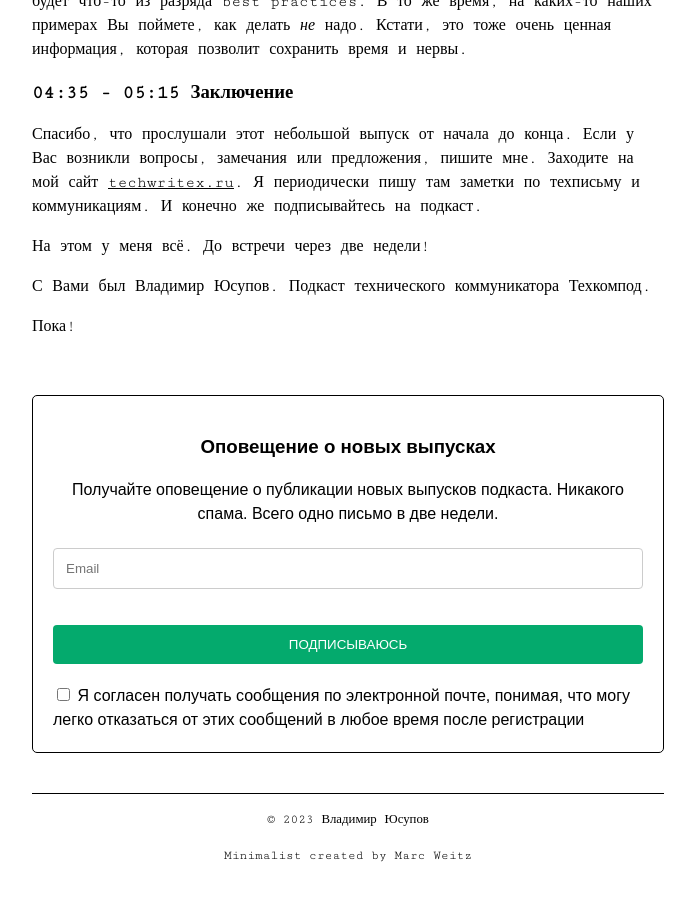
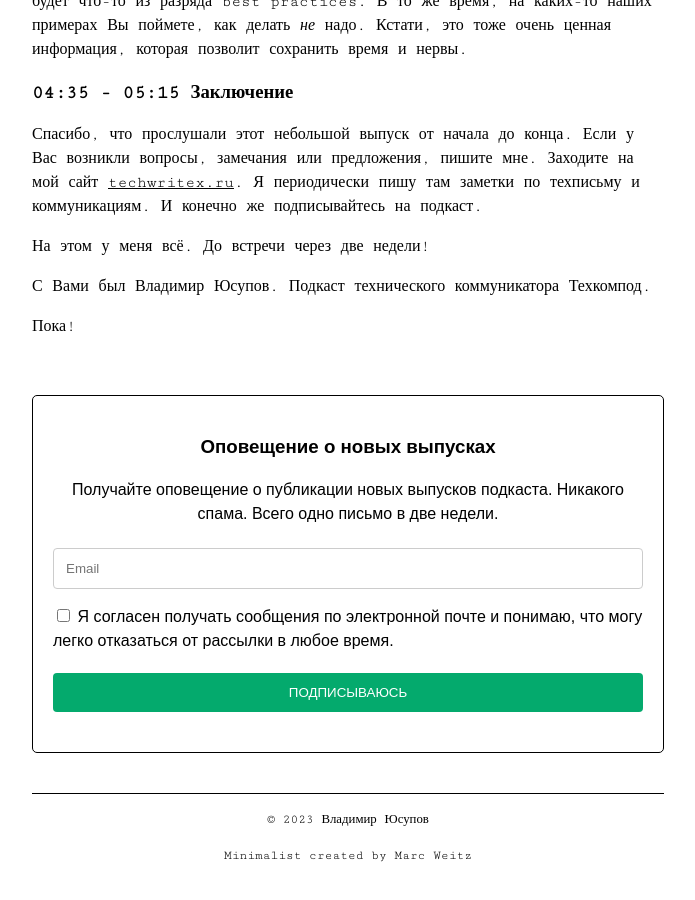
Before and after one commit to techwritex/techcommpod, a Jekyll site: the page built from _posts/2023-03-16-vypusk-4-edinyj-istochnik-pravdy-dopolnenie.md, in a window 1280 px wide and 900 px high, scrolled down 2504 px. Shown: the whole window, without its empty margins (292-987 px from the left). Built offline with Jekyll 4.4.1, drawn with Linux system fonts in a browser that asks for light colours.

Commit message:
techcommpod-1.7.7-subscribe-form-2

```diff
--- a/_includes/podcast_subscribe_form_1.html
+++ b/_includes/podcast_subscribe_form_1.html
@@ -13,6 +13,8 @@
     name="subscribtion_form">
     <div><input type="email" id="email" name="email" placeholder="Email"
         style="width:100%; padding: 12px; border: 1px solid #ccc; border-radius: 4px; box-sizing: border-box; margin-top: 6px; margin-bottom: 16px; resize: vertical;">
+        <input type="checkbox" id="agreement" name="agreement" value="1" required>
+        <label for="agreement">Я согласен получать сообщения по электронной почте и понимаю, что могу легко отказаться от рассылки в любое время.</label><br>
     </div>
     <div style="padding:20px 0px;"><input type="submit" value="ПОДПИСЫВАЮСЬ"
         style="width:100%; background-color: #04AA6D; color: white; padding: 12px 20px; border: none; border-radius: 4px; cursor: pointer;">
@@ -23,8 +25,5 @@
       <input type="hidden" name="overwrite" value="2">
       <input type="hidden" name="is_v5" value="1">
     </div>
-    <input type="checkbox" id="agreement" name="agreement" value="1" required>
-    <label for="agreement">Я согласен получать сообщения по электронной почте, понимая, что могу легко отказаться от
-      этих сообщений в любое время после регистрации</label><br>
   </form>
 </div>
```
